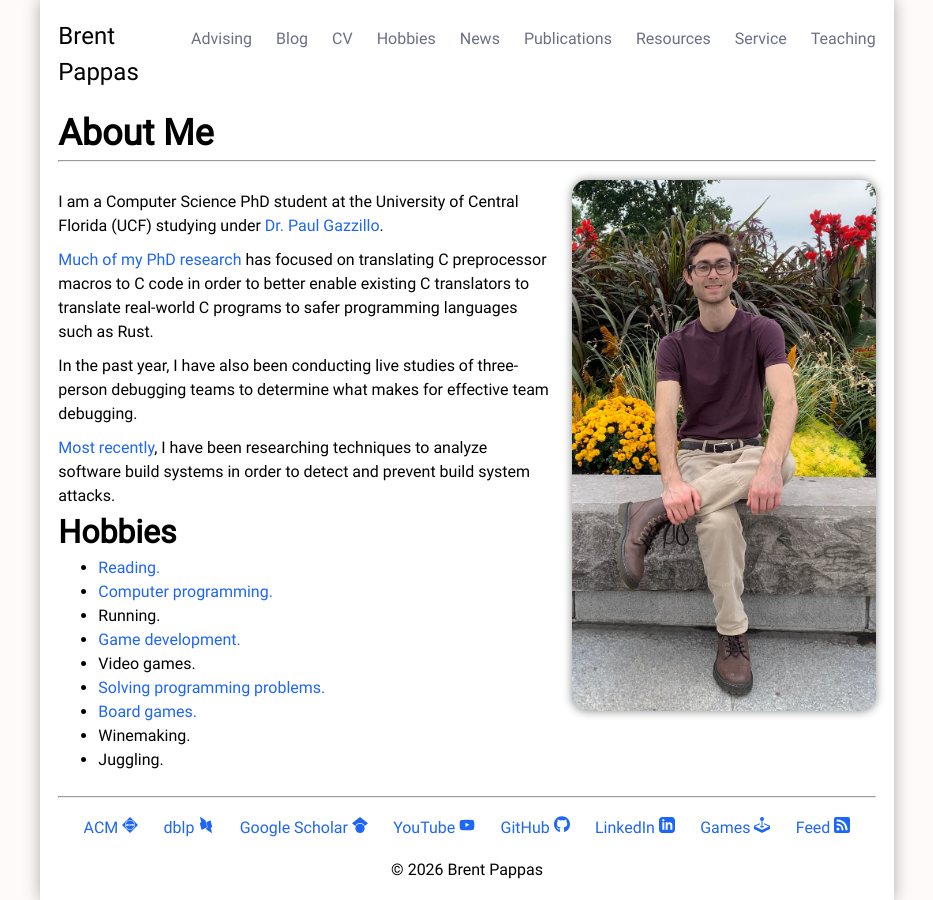
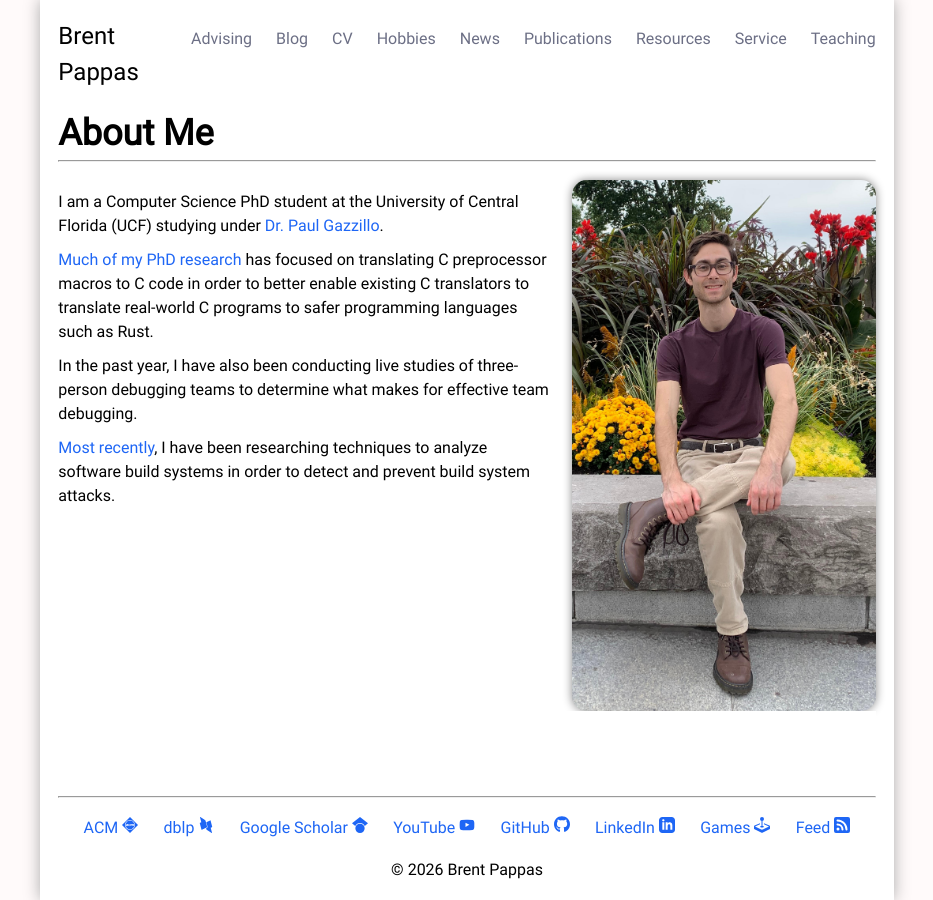
Before and after one commit to PappasBrent/pappasbrent.github.io, a Jekyll site: the page built from index.html, in a window 1280 px wide. Shown: the whole page, without its empty margins (173-1106 px from the left). Built offline with Jekyll 4.4.1, drawn with Linux system fonts in a browser that asks for light colours.

Commit message:
Move hobbies to their own page

```diff
--- a/index.html
+++ b/index.html
@@ -35,19 +35,3 @@ alt="Picture of me in sitting near some flowers atop Mount Royal in Montreal"
 width="304px"
 class="rounded-border"
 >
-
-<div>
-<h2>Hobbies</h2>
-<ul>
-    <li><a href="/reading">Reading.</a></li>
-    <li><a href="https://github.com/PappasBrent/">Computer programming.</a></li>
-    <li>Running.</li>
-    <li><a href="https://brent-pappas.itch.io/">Game development.</a></li>
-    <li>Video games.</li>
-    <li><a href="https://leetcode.com/u/Brent_Pappas/">Solving programming problems.</a></li>
-    <li><a href="/mahjong">Board games.</a></li>
-    <li>Winemaking.</li>
-    <li>Juggling.</li>
-</ul>
-</div>
-</div>
```
Also changed, not shown: hobbies.html (added, +15 -0 lines).
